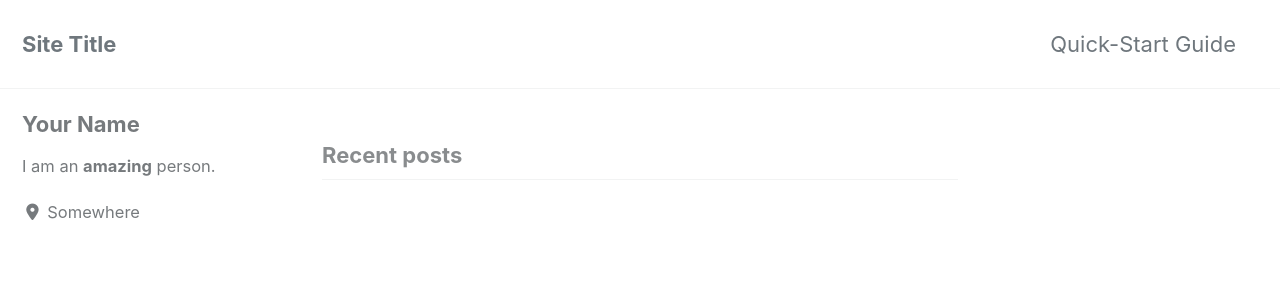
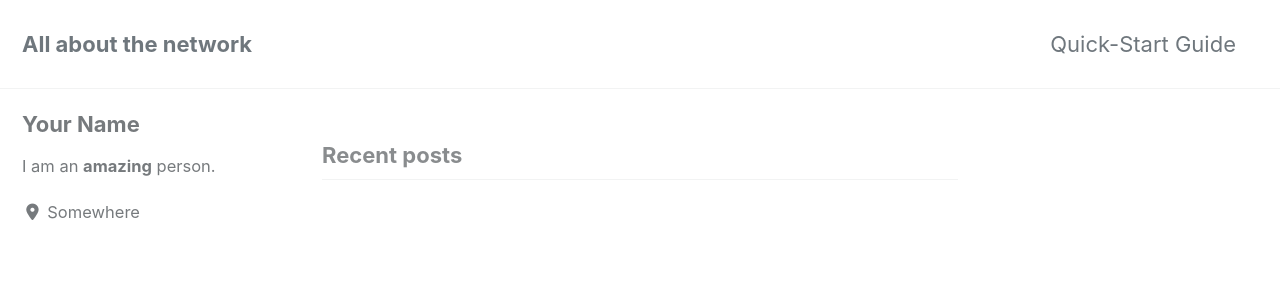
Before and after one commit to netrunner360/netrunner.github.io, a Jekyll site: the page built from index.html, in a window 1280 px wide and 900 px high. Shown: the top 300 px of the window. Built offline with Jekyll 4.4.1, drawn with Linux system fonts in a browser that asks for light colours; cached includes are drawn as plain includes; nearby versions of some CDN libraries; the list of posts is cut into pages by our own code.

Commit message:
test_commtexi

```diff
--- a/_config.yml
+++ b/_config.yml
@@ -16,7 +16,7 @@ minimal_mistakes_skin    : "default" # "air", "aqua", "contrast", "dark", "dirt"
 
 # Site Settings
 locale                   : "en-US"
-title                    : "Site Title"
+title                    : "All about the network"
 title_separator          : "-"
 subtitle                 : # site tagline that appears below site title in masthead
 name                     : "Your Name"
```
